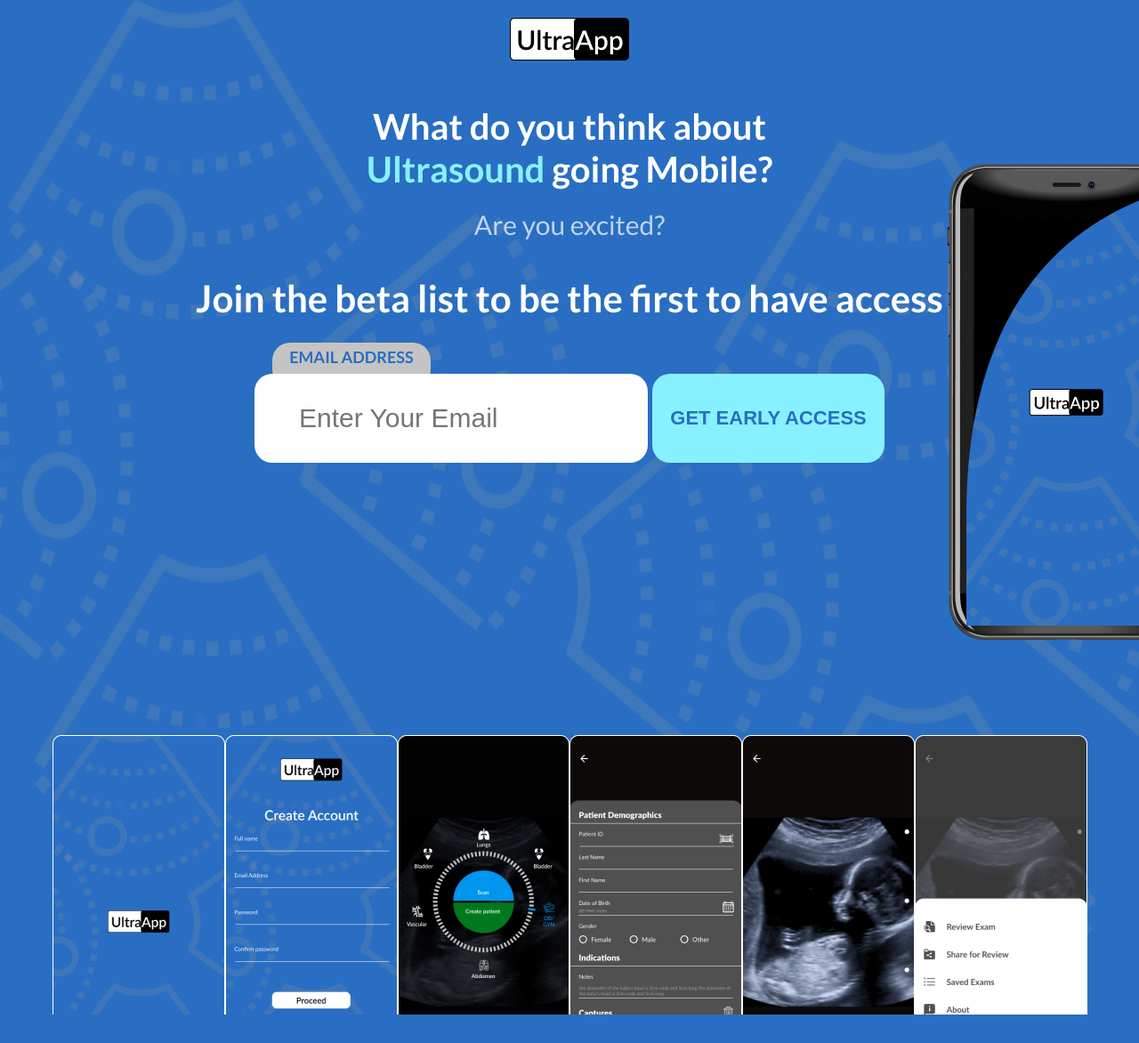
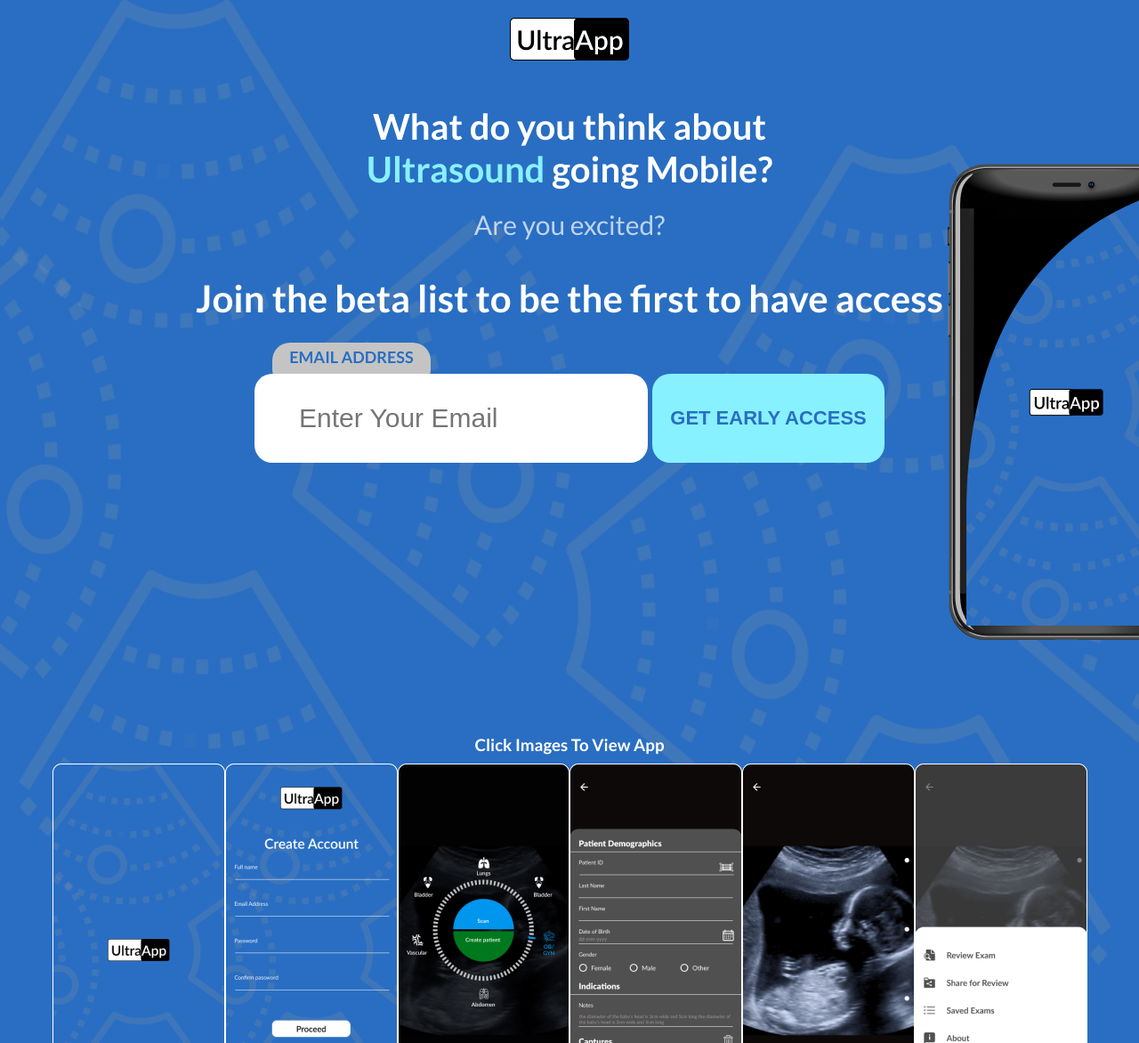
Before and after one commit to matincodes/mobile-safe-scanner, a PHP site: page / in a window 1280 px wide. Shown: the whole page at 89% size. Before the commit the page ends 1140 px from the top, so only its background shows below. Run offline with PHP 8.4, Linux system fonts and the light colour scheme.

Commit message:
modified

```diff
--- a/index.css
+++ b/index.css
@@ -112,9 +112,11 @@ form button{
 	right: 0;
 	top: 184px;
 }
-
+.img-content{
+	margin-top: 20%;
+}
 .images{
-	margin-top: 20%;
+	margin-top: 10px;
 	display: flex;
 	justify-content: center;
 }
@@ -185,3 +187,15 @@ form button{
 		left:33px;
 	}
 }
+.click{
+	text-align: center;
+	text-transform: capitalize;
+	color: #fff;
+}
+/*.registered{
+	position: absolute;
+	top: 40%;
+	left: 50%;
+	font-size: 25px;
+	background: #fff;
+}*/
--- a/index.php
+++ b/index.php
@@ -28,7 +28,10 @@
 	  	 <div class="phone">
 	  	 	<img src="img/iPhone.png">
 	  	 </div>
-
+	  	 <div class="img-content">
+	  	 <div class="click">
+	  	 	<h3>click images to view app</h3>
+	  	 </div>
 	  	 <div class="images">
 	  	 	<img id="img1" onclick="toggle()" src="img/img1.png">
 	  	 	<img id="img2" onclick="toggle2()" src="img/img2.png">
@@ -36,6 +39,7 @@
 	  	 	<img id="img4" onclick="toggle4()" src="img/img4.png">
 	  	 	<img id="img5" onclick="toggle5()" src="img/img5.png">
 	  	 	<img id="img6" onclick="toggle6()" src="img/img6.png">
+	  	 </div>
 	  	 </div>
   	 	</div>
   	 </section>
```
